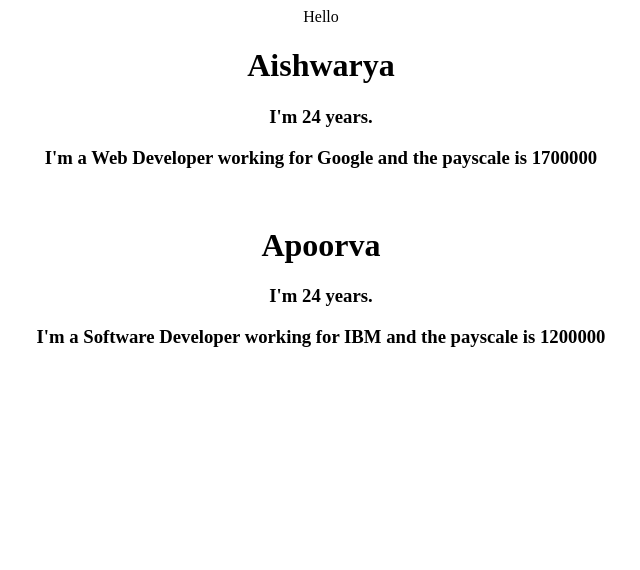
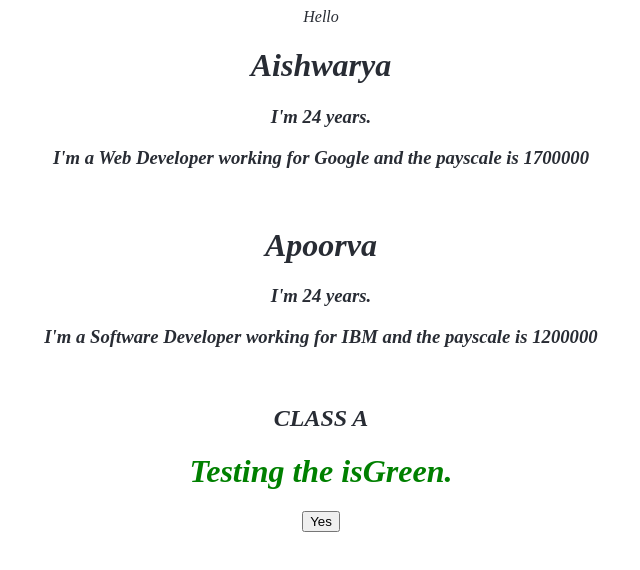
Before and after one commit to aishwaryamensinkai/React-Beginner-Course, a React (Create React App) app: page / in a window 1280 px wide. Shown: the top 570 px of the page, without its empty margins (319-959 px from the left). Built offline with nearby package versions, Linux system fonts and the light colour scheme.

Commit message:
Ternary Operators, Lists in React, Css

```diff
--- a/src/App.css
+++ b/src/App.css
@@ -1,10 +1,10 @@
 .App {
   text-align: center;
 }
-
-.App-logo {
-  height: 40vmin;
-  pointer-events: none;
+.Extracss{
+  font-style: italic;
+  font-family: 'Times New Roman', Times, serif;
+  color: #282c34;
 }
 
 @media (prefers-reduced-motion: no-preference) {
--- a/src/App.js
+++ b/src/App.js
@@ -1,8 +1,11 @@
 import "./App.css";
 
 function App() {
+  const cname = 2;
+  const isGreen = true;
   return (
-    <div className="App">
+    <>
+      <div className="App Extracss">
         Hello
         <br />
         <User name="Aishwarya" age={24} />
@@ -11,6 +14,15 @@ function App() {
         <User name="Apoorva" age={24} />
         <Job position="Software Developer" salary={1200000} company="IBM" />
       </div>
+      <br />
+      <div className="App Extracss">
+        {cname >= 2 ? <h2>CLASS A</h2> : <h2>CLASS B</h2>}
+        <h1 style={{ color: isGreen ? "green" : "red" }}>
+          Testing the isGreen.
+        </h1>
+        {isGreen && <button>Yes</button>}
+      </div>
+    </>
   );
 }
 
```
Lines whose indentation alone changed are shown as unchanged.
